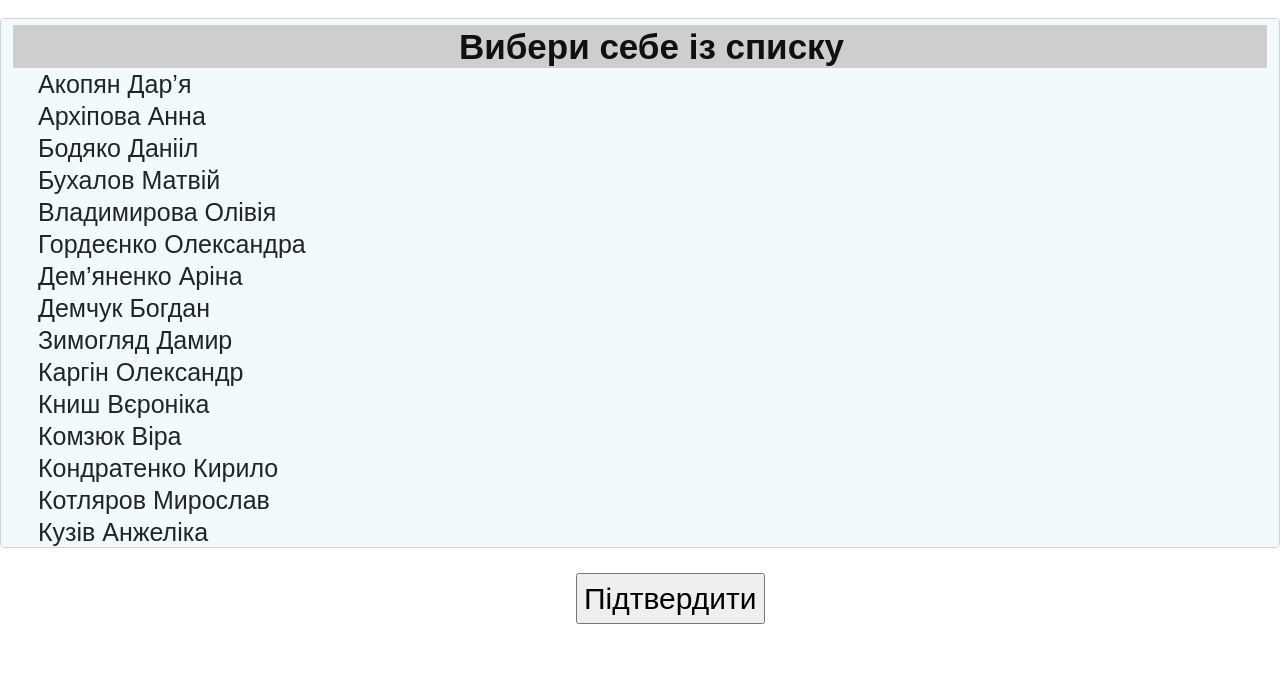
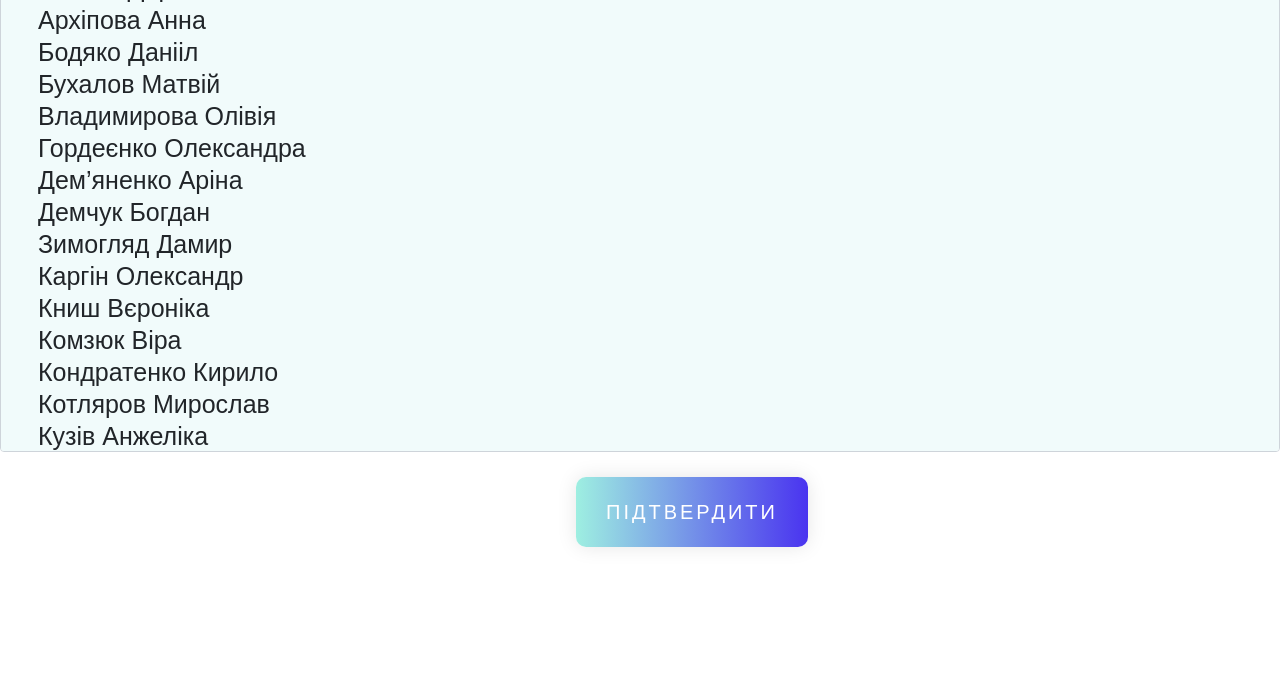
Before and after one commit to Juvex2009/myProject, a plain HTML site: page page2.html in a window 1280 px wide. Shown: the part 108-800 px from the top of the page. Drawn offline with Linux system fonts and the light colour scheme.

Commit message:
start page3

```diff
--- a/css/stylePage2.css
+++ b/css/stylePage2.css
@@ -30,4 +30,19 @@ padding-left: 25px;
     margin-top: 25px;
     font-size: 30px;
     margin-left: 45%;
+    cursor: pointer;
+    font-size: 20px;
+    text-decoration: none;
+    display: inline-block;
+    color: white;
+    padding: 20px 30px;
+    border-radius: 10px;
+    font-family: 'Montserrat', sans-serif;
+    text-transform: uppercase;
+    letter-spacing: 3px;
+    background-image: linear-gradient(to right, #9EEFE1 0%, #4830F0 51%, #9EEFE1 100%);
+    background-size: 200% auto;
+    box-shadow: 0 0 20px rgba(0, 0, 0, .1);
+    transition: .5s;
+
 }
--- a/page2.html
+++ b/page2.html
@@ -12,7 +12,6 @@
 <body>
 
     <div class="conteiner-fluid">
-        <h1>Вітаю</h1>
 
             <select class="form-select" size="12">
                 <option selected class="choice">Вибери себе із списку</option>
@@ -48,7 +47,7 @@
                 <option value="30">Яременко Поліна </option>
               </select>
 
-              <input type="submit" class="button" value="Підтвердити">
+              <a type="button" class="button" href="page3.html">Підтвердити</a>
     </div>
 
 
```
Also changed, not shown: page3.html (+32 -0 lines).
